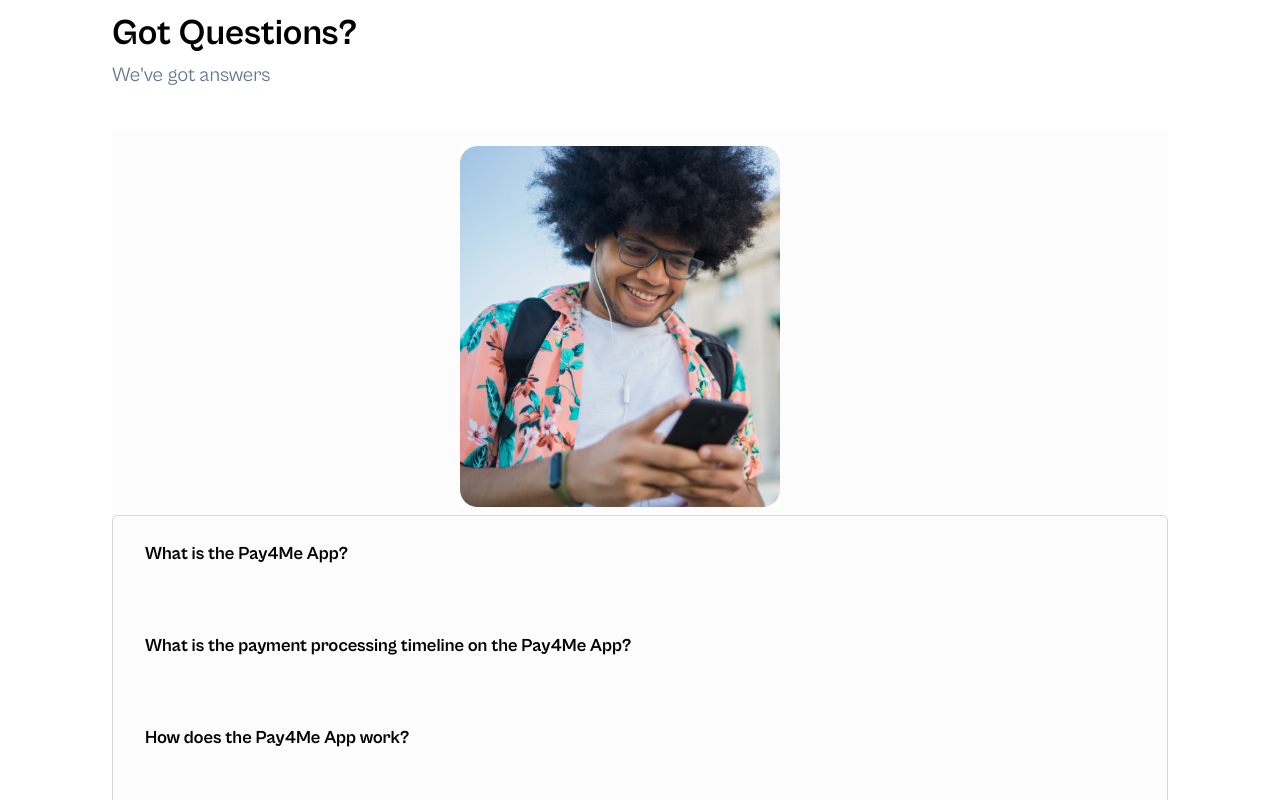
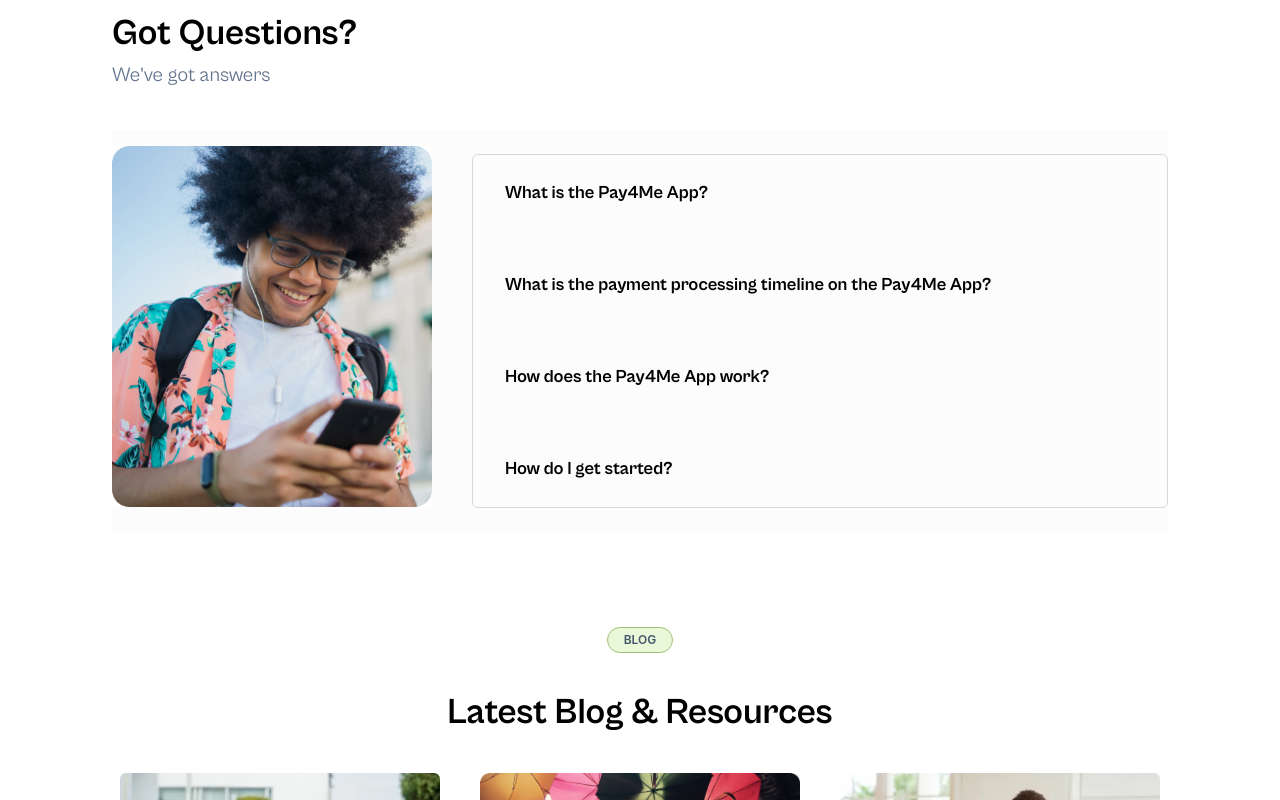
Before and after one commit to InternPulse-Projects/pay4me, a React (Vite) app: page /home in a window 1280 px wide. Shown: the part 5120-5920 px from the top of the page. Built offline with nearby package versions, Linux system fonts and the light colour scheme; a web font is replaced by a local one; what tailwindcss-motion would draw is missing.

Commit message:
modified faq

```diff
--- a/src/components/FAQSection/FAQ.jsx
+++ b/src/components/FAQSection/FAQ.jsx
@@ -22,7 +22,7 @@ function FAQ() {
           </span>
         </h1>
 
-        <div className="bg-[#FCFCFC] flex flex-row max-sm:flex-col sm:flex-col sm:py-4 space-y-2 space-x-10 justify-between border-0">
+        <div className="bg-[#FCFCFC] flex lg:flex-row max-sm:flex-col sm:flex-col sm:py-4 space-y-2 space-x-10 justify-between border-0">
           <img
             src={faqUser}
             alt="faq-user"
```
